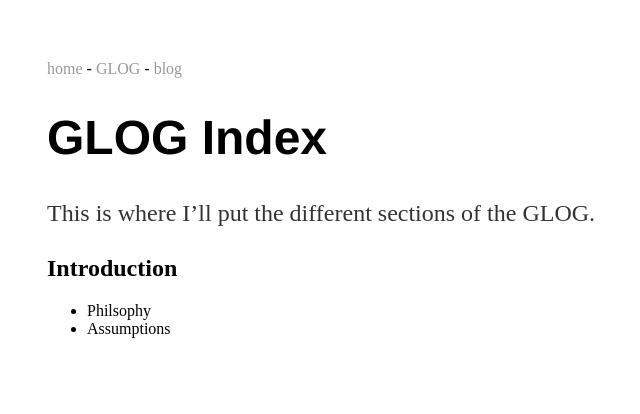
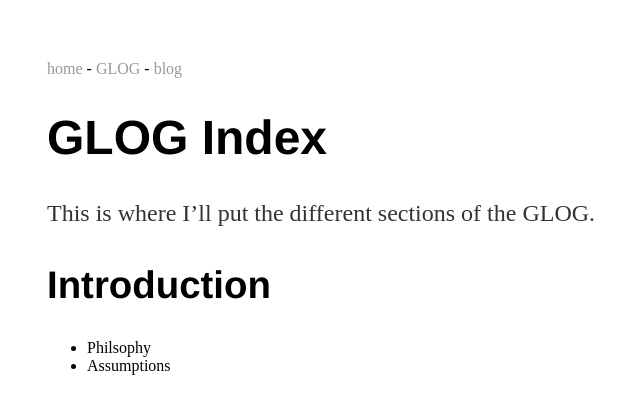
Before and after one commit to arnoldkemp/arnoldkemp.github.io, a Jekyll site: the page built from glog/index.md, in a window 1280 px wide. Shown: the top 414 px of the page, without its empty margins (145-785 px from the left). Built offline with Jekyll 4.4.1, drawn with Linux system fonts in a browser that asks for light colours; our own code applies the rules of GitHub Pages for plain Markdown files.

Commit message:
Update main.css

```diff
--- a/css/main.css
+++ b/css/main.css
@@ -23,6 +23,10 @@ h1 {
     font-size: 3em;
     font-family:'Helvetica', 'Arial', 'Sans-Serif';
 }
+h2 {
+    font-size: 2.4em;
+    font-family:'Helvetica', 'Arial', 'Sans-Serif';
+}
 p {
     font-size: 1.5em;
     line-height: 1.4em;
```
